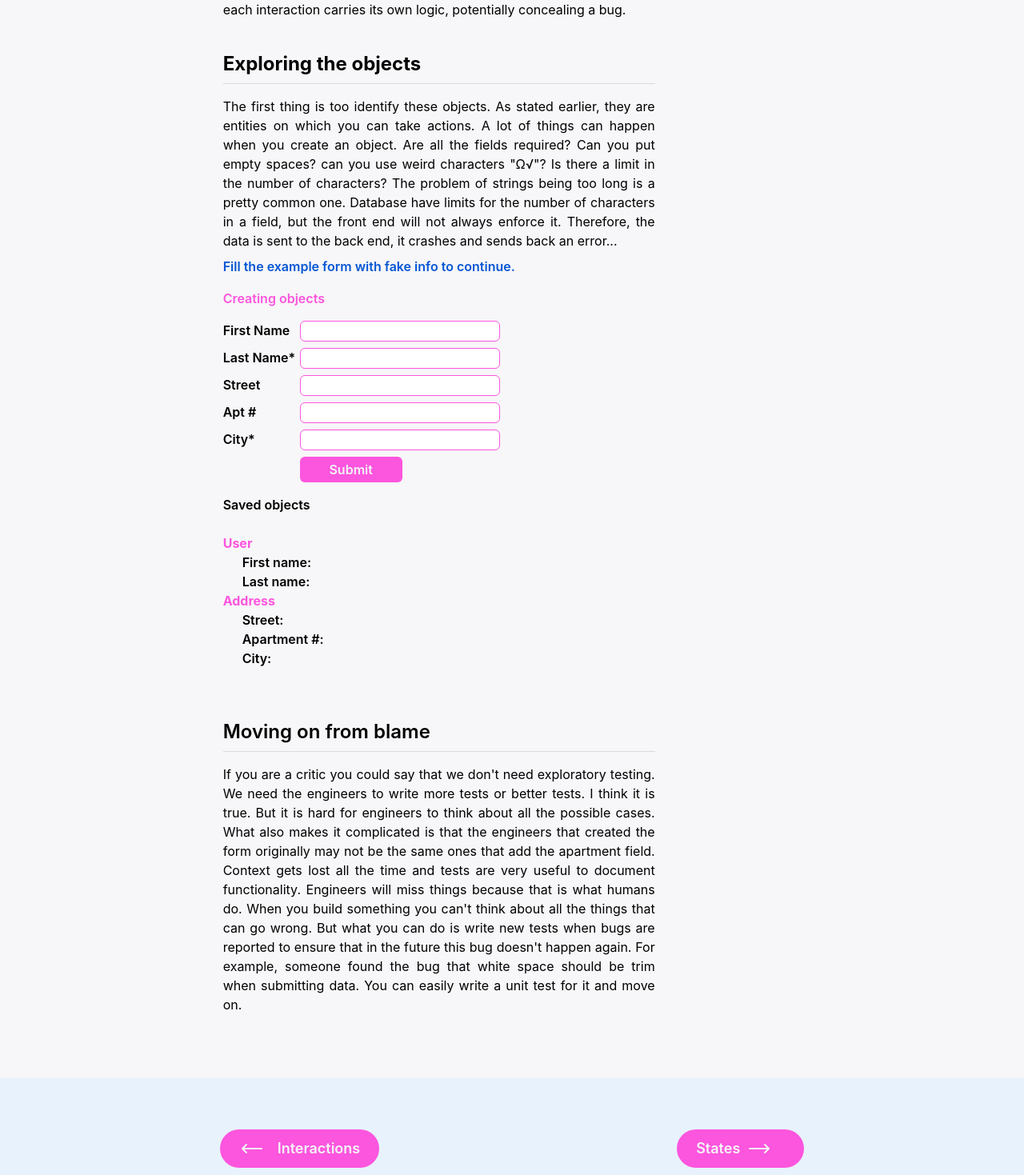
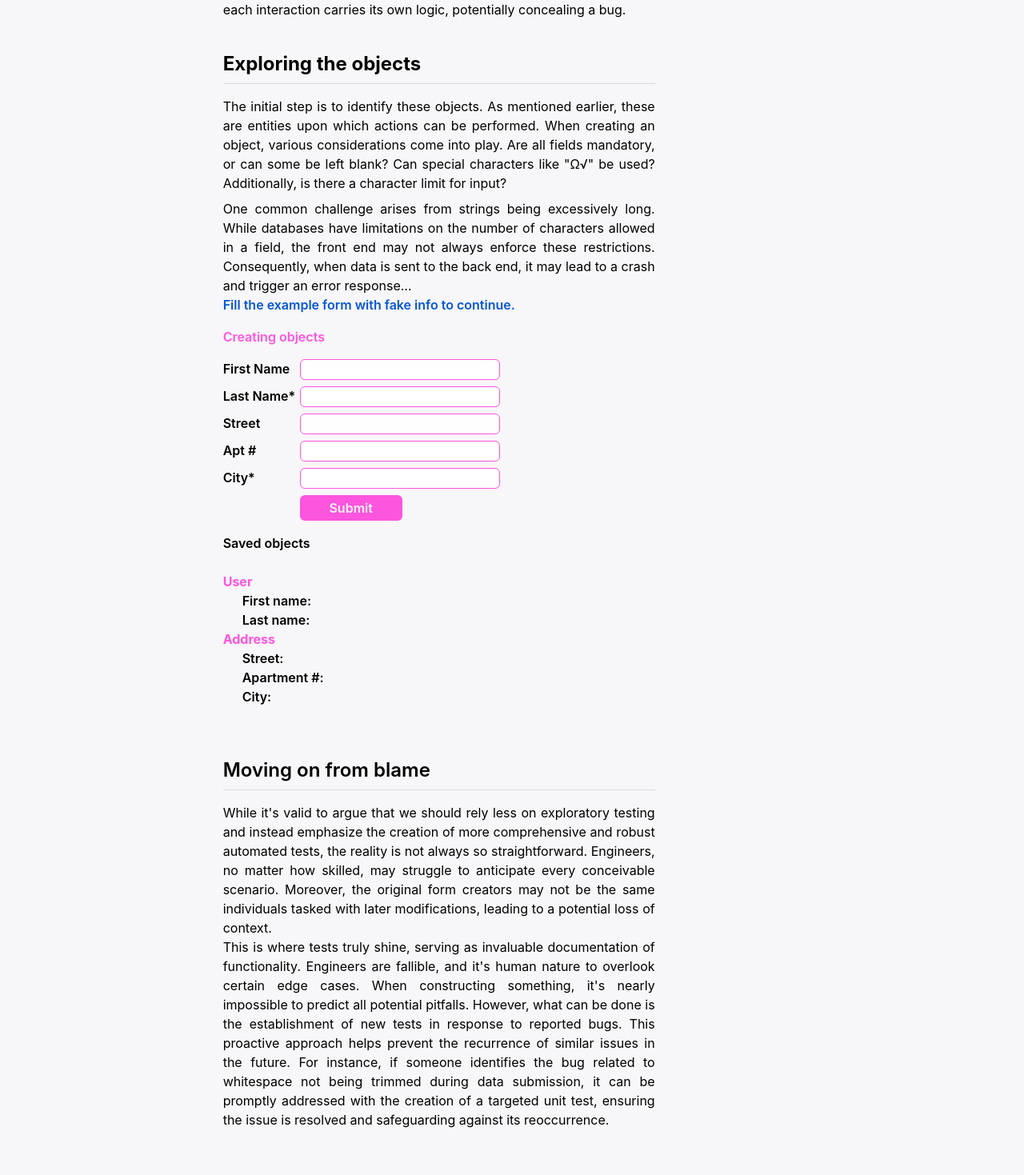
Before and after one commit to willot/Quality, a React (Create React App) app: page /objects in a window 1280 px wide. Shown: the part 941-2410 px from the top of the page at 80% size. Built offline with nearby package versions, Linux system fonts and the light colour scheme.

Commit message:
update entity text

```diff
--- a/src/pages/Entities.tsx
+++ b/src/pages/Entities.tsx
@@ -60,17 +60,15 @@ export const Entities = () => {
                         <h2 className="font-bold text-2xl border-b border-grey-light pb-2 mb-4"
                             id="Exploring-the-objects" ref={ref2}>Exploring the
                             objects</h2>
-                        <p className="pb-2">The first thing is too identify these objects. As stated
-                            earlier,
-                            they are entities on which you can take actions. A lot of things can happen when you create
-                            an
-                            object. Are all the fields required? Can you put empty spaces? can you use weird characters
-                            "Ω√"?
-                            Is there a limit in the number of characters? The problem of strings being too long is a
-                            pretty
-                            common one. Database have limits for the number of characters in a field, but the front end
-                            will not always enforce it. Therefore, the data is sent to the back end, it crashes and
-                            sends back an error... </p>
+                        <p className="pb-2">The initial step is to identify these objects. As mentioned earlier, these
+                            are entities upon which actions can be performed. When creating an object, various
+                            considerations come into play. Are all fields mandatory, or can some be left blank? Can
+                            special characters like "Ω√" be used? Additionally, is there a character limit for
+                            input?</p>
+                        <p>One common challenge arises from strings being excessively long. While databases have
+                            limitations on the number of characters allowed in a field, the front end may not always
+                            enforce these restrictions. Consequently, when data is sent to the back end, it may lead to
+                            a crash and trigger an error response...</p>
                         <p className="pb-4 font-semibold text-blue">Fill the example form with fake info to
                             continue.</p>
                         <h3 className="text-pink font-semibold pb-4" id="Creating objects" ref={ref3}>Creating
@@ -99,44 +97,42 @@ export const Entities = () => {
                             {entity && (
                                 <>
                                     <section className="pt-2 flex flex-col space-y-2">
-                                        <p>We have one form, but we can see that we created two separated objects. One
-                                            user
-                                            with a first and last name and an address with street, apartment number,
-                                            and
-                                            city.</p>
-                                        <p>If you play around, you can notice a few things. There is no
-                                            limit in the number
-                                            of characters that you can enter inside each input. So if you want to type
-                                            3000 characters into the input box, you can (It will work)! The only reason
-                                            that
-                                            it doesn't produce an error, is that in this application, there is no
-                                            database
-                                            saving this information. Otherwise, it is very
-                                            likely we will run into some field constraint in the database, particularly
-                                            for
-                                            fields like city.</p>
-                                        <p>When you do exploratory testing, it is important to know
-                                            what
-                                            kind of data a user will enter. For example the biggest name for a European
-                                            city
-                                            is 58 characters in Welch. Knowing this can help you set some good test
-                                            cases.
-                                            One that I often run into is 'middle name'. If you complete immigration
-                                            paperwork
-                                            this field often comes up. I have 2 middle names... Most of the time
-                                            you can enter only one, which can be a problem for immigration paperwork...
-                                            Errors while completing forms are not always handled very well.
+                                        <p>While we have just one form, it's clear that we've actually created two
+                                            distinct objects. The first object represents a 'user,' encompassing fields
+                                            for both the first and last names. The second object represents an 'address'
+                                            and includes fields for the street, apartment number, and city.</p>
+                                        <p>If you experiment with the input fields, you'll notice something interesting.
+                                            There's no enforced limit on the number of characters you can enter. So, if
+                                            you wanted to type in a whopping 3000 characters, you could do so (and it
+                                            would work)! The reason it doesn't generate an error is because, in this
+                                            particular application, there's no database storing this information.
+                                            However, in a real-world scenario, it's highly probable that we'd encounter
+                                            field constraints in the database, especially for fields like 'city'.</p>
+                                        <p>In exploratory testing, understanding the type of data users might input is
+                                            crucial. For instance, the longest European city name,
+                                            Llanfairpwllgwyngyllgogerychwyrndrobwllllantysiliogogogoch, spans 58
+                                            characters in Welsh. This knowledge aids in creating effective test cases.
+
+                                            One common scenario involves the 'middle name' field. In immigration
+                                            paperwork, this field often arises. Personally, I have two middle names, but
+                                            most systems only allow for one entry. This limitation can pose challenges
+                                            in such contexts.
                                         </p>
-                                        <p>Often when an error occurs nothing is displayed to
-                                            let the user know that the data was not saved. If there is an error display
-                                            often no explanation is given to remedy the problem. So it is
-                                            essential
-                                            for the front end to be aware of the limitation of the back end to protect
-                                            the users against potential failure.</p>
-                                        <p>Another bug you may have found is that the form doesn't trim white spaces.
-                                            You can
-                                            currently enter white space in every field and it will let you save the data
-                                            entered.</p>
+                                        <p>
+                                            Additionally, it's important to acknowledge that the error handling process
+                                            in form submissions may not always be user-friendly. In many cases, when an
+                                            error occurs, there is no visible indication to alert the user that their
+                                            data was not successfully saved. Even when an error message is displayed, it
+                                            often lacks an explanation or guidance on how to rectify the issue.
+
+                                            Therefore, it becomes imperative for the front-end system to be
+                                            well-informed about the limitations of the back end. This awareness serves
+                                            as a protective measure, ensuring a smoother user experience and
+                                            safeguarding users against potential failures.</p>
+                                        <p>Another issue that you might have encountered is that the form doesn't
+                                            automatically remove leading or trailing white spaces from input fields.
+                                            This means you can currently input white spaces in any field, and the system
+                                            will accept and save the data as entered.</p>
                                     </section>
                                     <section className="py-4">
                                         <h3 className="text-pink font-semibold ">Updating objects</h3>
@@ -167,29 +163,26 @@ export const Entities = () => {
                                         )}
 
                                         <section className="pt-2 flex flex-col space-y-2">
-                                            <p>Now let's imagine that we want to update our objects. We can ensure that
-                                                city and last name are still required. We can enter white space in every
-                                                field and see that sadly it is still a bug because it is saving the
-                                                empty
-                                                space
-                                                as values...</p>
-                                            <p>Try to update the apartment field. Let's imagine that
-                                                you recently move and are updating your address. You lived in an
-                                                apartment
-                                                complex and now you have a nice house. Ouch, what happened? It is
-                                                telling me
-                                                I can't do that. This is somewhat of a frequent issue.
-                                                Systems are okay with blank fields when objects are created but they
-                                                will
-                                                refuse to overwrite a field with a Null if there is already data
-                                                present.
-                                                This is
-                                                why exploratory testing is so important. The website is working
-                                                correctly
-                                                and
-                                                giving you a correct error. But this goes against what the user wants to
-                                                do. It
-                                                is a case of wrong acceptance criteria. </p>
+                                            <p>Let's consider a scenario where we need to update our objects. We'll make
+                                                sure that both the city and last name fields remain mandatory. However,
+                                                if we attempt to input white spaces in every field, we'll observe that
+                                                it still constitutes a bug. The system is erroneously saving the empty
+                                                space as a valid value.</p>
+                                            <p>Let's try updating the 'apartment' field. Imagine you've recently moved
+                                                and you're in the process of updating your address. Previously, you
+                                                lived in an apartment complex, but now you're living in a house.
+                                                However, when you attempt to update the apartment field with an empty
+                                                value, you encounter an unexpected error
+                                                message. It informs you that you can't proceed with this change. This
+                                                situation is not uncommon.
+
+                                                Systems typically accept blank fields during object creation, but they
+                                                often refuse to overwrite a field with a 'null' value if there's already
+                                                existing data. This behavior underscores the importance of exploratory
+                                                testing. While the website is functioning correctly and providing a
+                                                valid error message, it may conflict with the user's intention. It's a
+                                                case where the acceptance criteria may not align with user
+                                                expectations.</p>
                                         </section>
                                     </section>
                                 </>
@@ -198,19 +191,21 @@ export const Entities = () => {
                                 <h2 className="font-semibold text-2xl border-b border-grey-light pb-2 mb-4 pt-10"
                                     id="Moving-on-from-blame" ref={ref3}>Moving
                                     on from blame</h2>
-                                <p>If you are a critic you could say that we don't need exploratory
-                                    testing. We need the engineers
-                                    to write more tests or better tests. I think it is true. But it is hard for
-                                    engineers to think about all the possible cases. What also makes it complicated is
-                                    that
-                                    the engineers that created the form originally may not be the same ones that add
-                                    the apartment field. Context gets lost all the
-                                    time and tests are very useful to document functionality. Engineers will miss
-                                    things because that is what humans do. When you build something you can't think
-                                    about all the things that can go wrong. But what you can do is write new tests
-                                    when bugs are reported to ensure that in the future this bug doesn't happen
-                                    again. For example, someone found the bug that white space should be trim when
-                                    submitting data. You can easily write a unit test for it and move on.</p>
+                                <p>While it's valid to argue that we should rely less on exploratory testing and instead
+                                    emphasize the creation of more comprehensive and robust automated tests, the reality
+                                    is not always so straightforward. Engineers, no matter how skilled, may struggle to
+                                    anticipate every conceivable scenario. Moreover, the original form creators may not
+                                    be the same individuals tasked with later modifications, leading to a potential loss
+                                    of context.</p>
+                                <p>This is where tests truly shine, serving as invaluable documentation of
+                                    functionality. Engineers are fallible, and it's human nature to overlook certain
+                                    edge cases. When constructing something, it's nearly impossible to predict all
+                                    potential pitfalls. However, what can be done is the establishment of new tests in
+                                    response to reported bugs. This proactive approach helps prevent the recurrence of
+                                    similar issues in the future. For instance, if someone identifies the bug related to
+                                    whitespace not being trimmed during data submission, it can be promptly addressed
+                                    with the creation of a targeted unit test, ensuring the issue is resolved and
+                                    safeguarding against its reoccurrence.</p>
                             </section>
                         </section>
                     </section>
```
